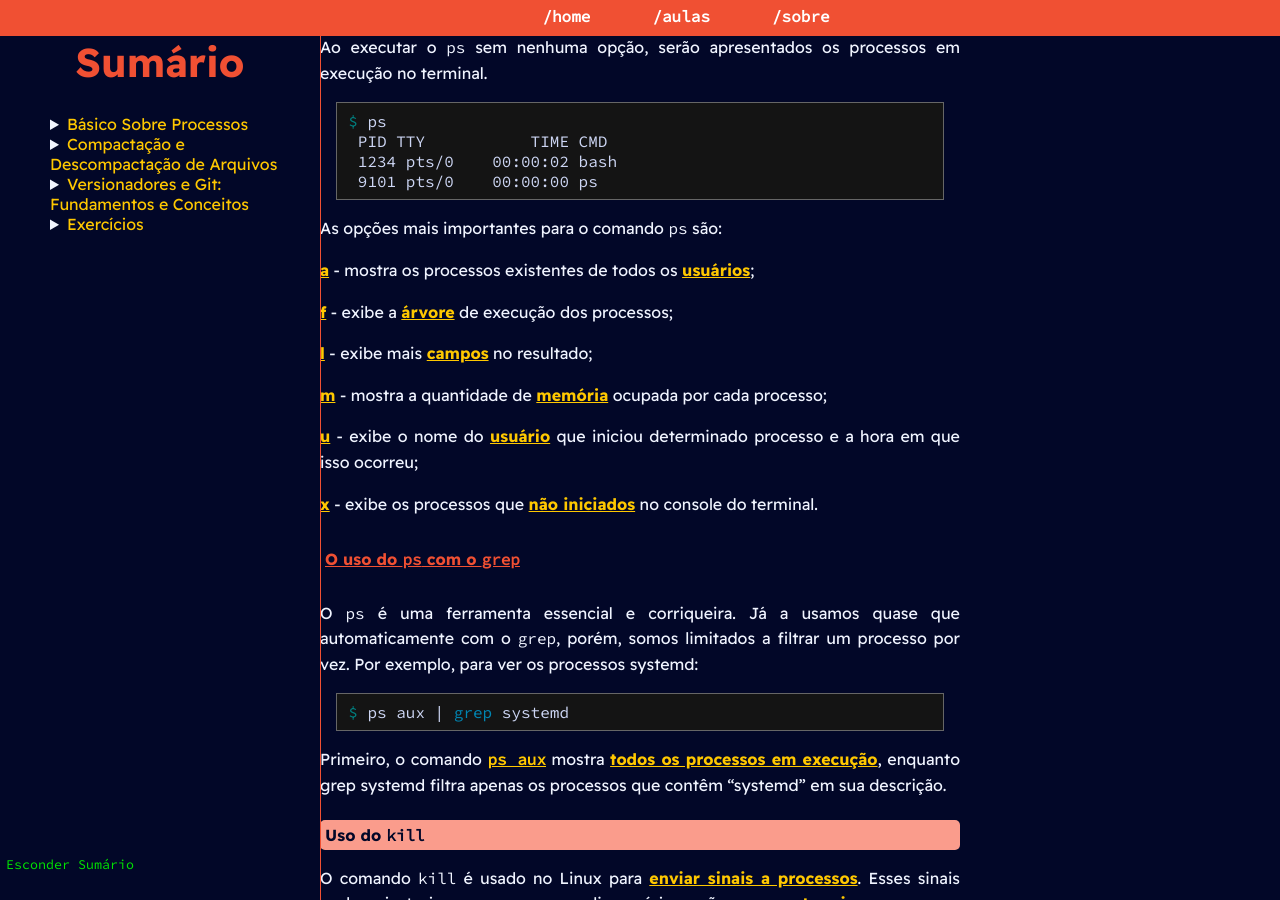
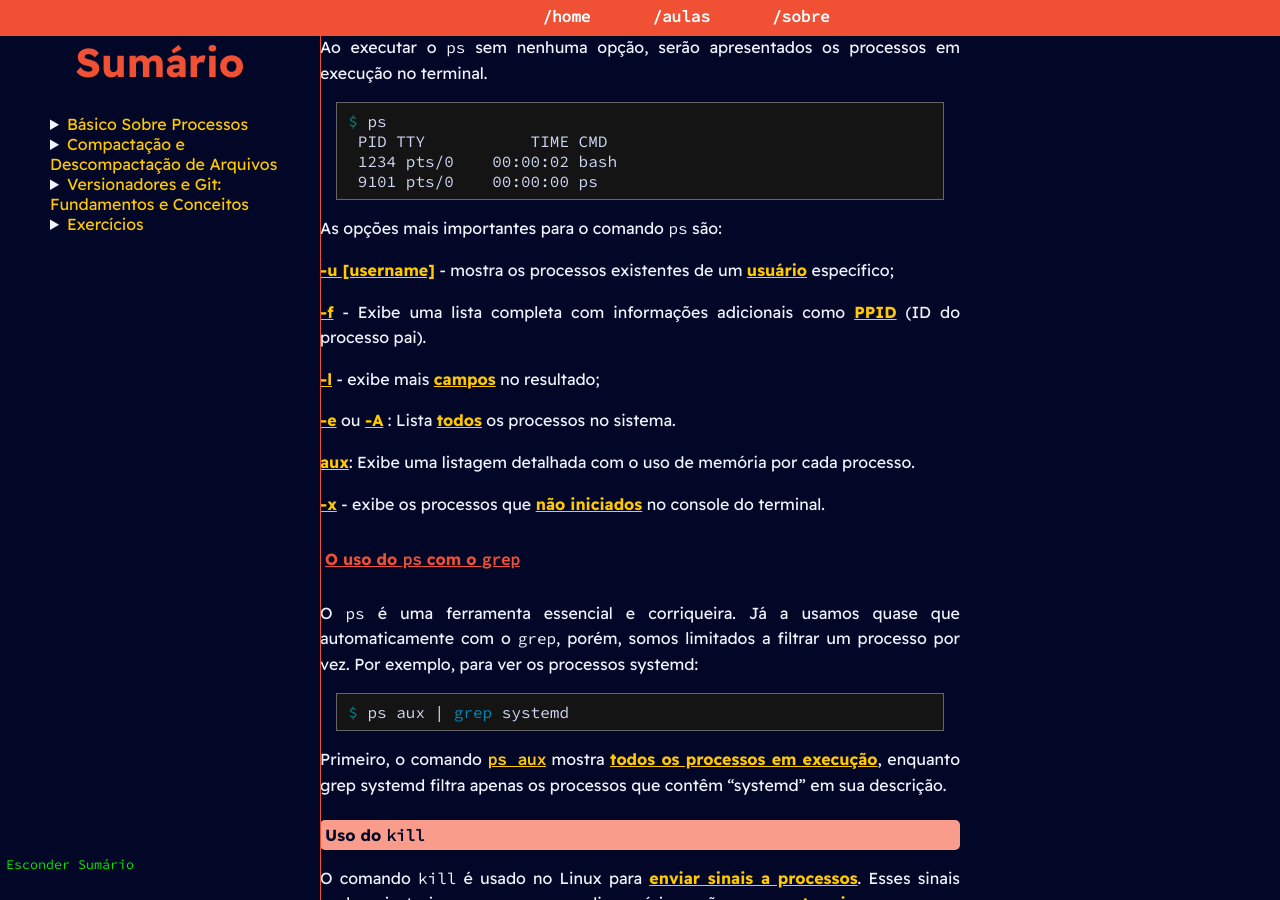
Before and after one commit to PETCC-UFRN/minicurso-linux-git, a Jekyll site: the page built from terceiroDia.md, in a window 1280 px wide and 900 px high, scrolled down 1029 px. Built offline with Jekyll 4.4.1, drawn with Linux system fonts in a browser that asks for light colours.

Commit message:
pequena melhoria/correção

````diff
--- a/terceiroDia.md
+++ b/terceiroDia.md
@@ -95,17 +95,17 @@ $ ps
 ```
 As opções mais importantes para o comando `ps` são:
 
-<span class="destaque">a</span> - mostra os processos existentes de todos os <span class="destaque">usuários</span>;
+<span class="destaque"> -u [username]</span> - mostra os processos existentes de um <span class="destaque">usuário</span> específico;
 
-<span class="destaque">f</span> - exibe a <span class="destaque">árvore</span> de execução dos processos;
+<span class="destaque"> -f</span> -  Exibe uma lista completa com informações adicionais como <span class="destaque">PPID</span> (ID do processo pai).
 
-<span class="destaque">l</span> - exibe mais <span class="destaque">campos</span> no resultado;
+<span class="destaque"> -l</span> - exibe mais <span class="destaque">campos</span> no resultado;
 
-<span class="destaque">m</span> - mostra a quantidade de <span class="destaque">memória</span> ocupada por cada processo;
+<span class="destaque"> -e</span> ou <span class="destaque">-A</span> : Lista <span class="destaque">todos</span> os processos no sistema.
 
-<span class="destaque">u</span> - exibe o nome do <span class="destaque">usuário</span> que iniciou determinado processo e a hora em que isso ocorreu;
+<span class="destaque">aux</span>: Exibe uma listagem detalhada com o uso de memória por cada processo.
 
-<span class="destaque">x</span> - exibe os processos que <span class="destaque">não iniciados</span>  no console do terminal.
+<span class="destaque"> -x</span> - exibe os processos que <span class="destaque">não iniciados</span>  no console do terminal.
 
 ##### O uso do `ps` com o `grep`
 O `ps` é uma ferramenta essencial e corriqueira. Já a usamos quase que automaticamente com o `grep`, porém, somos limitados a filtrar um processo por vez.
````
